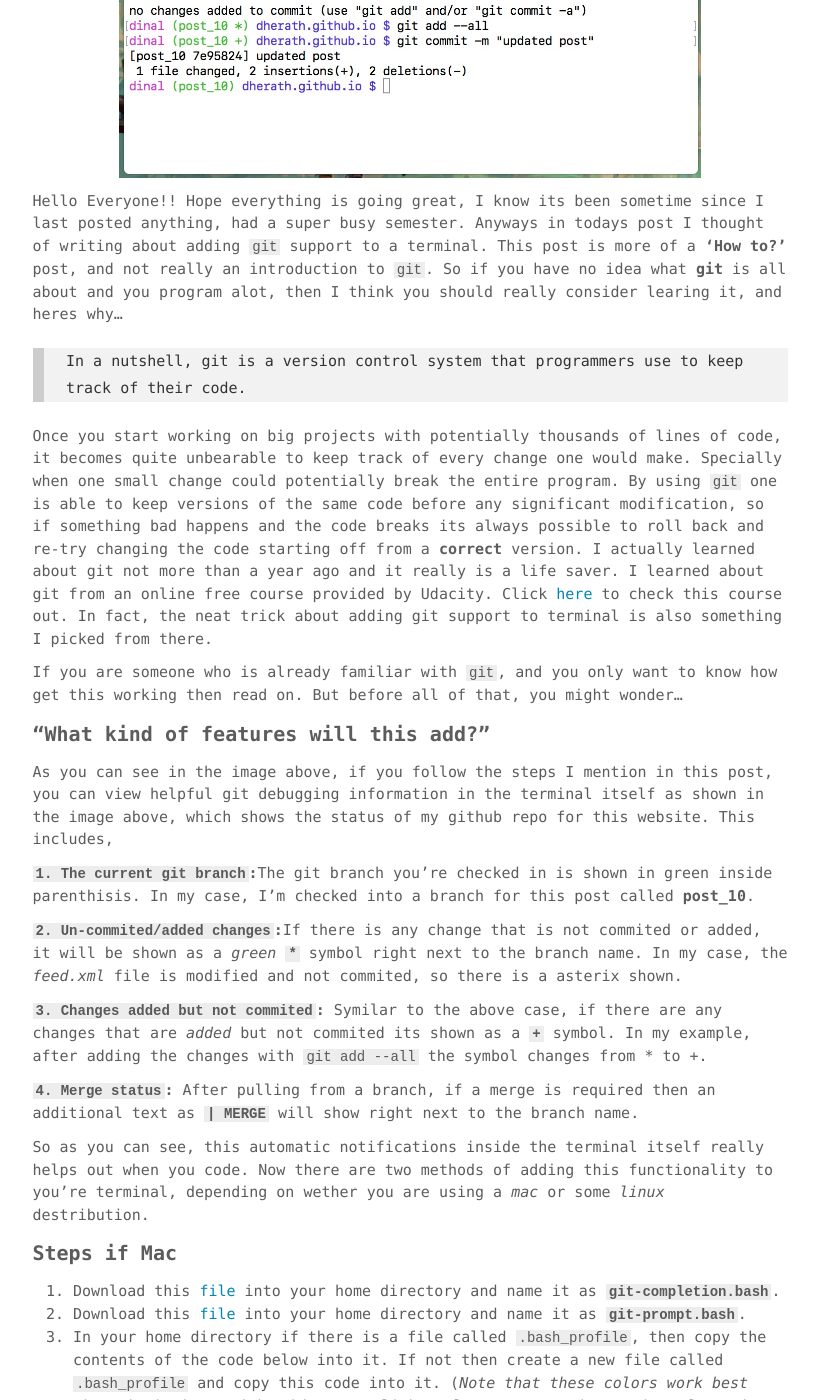
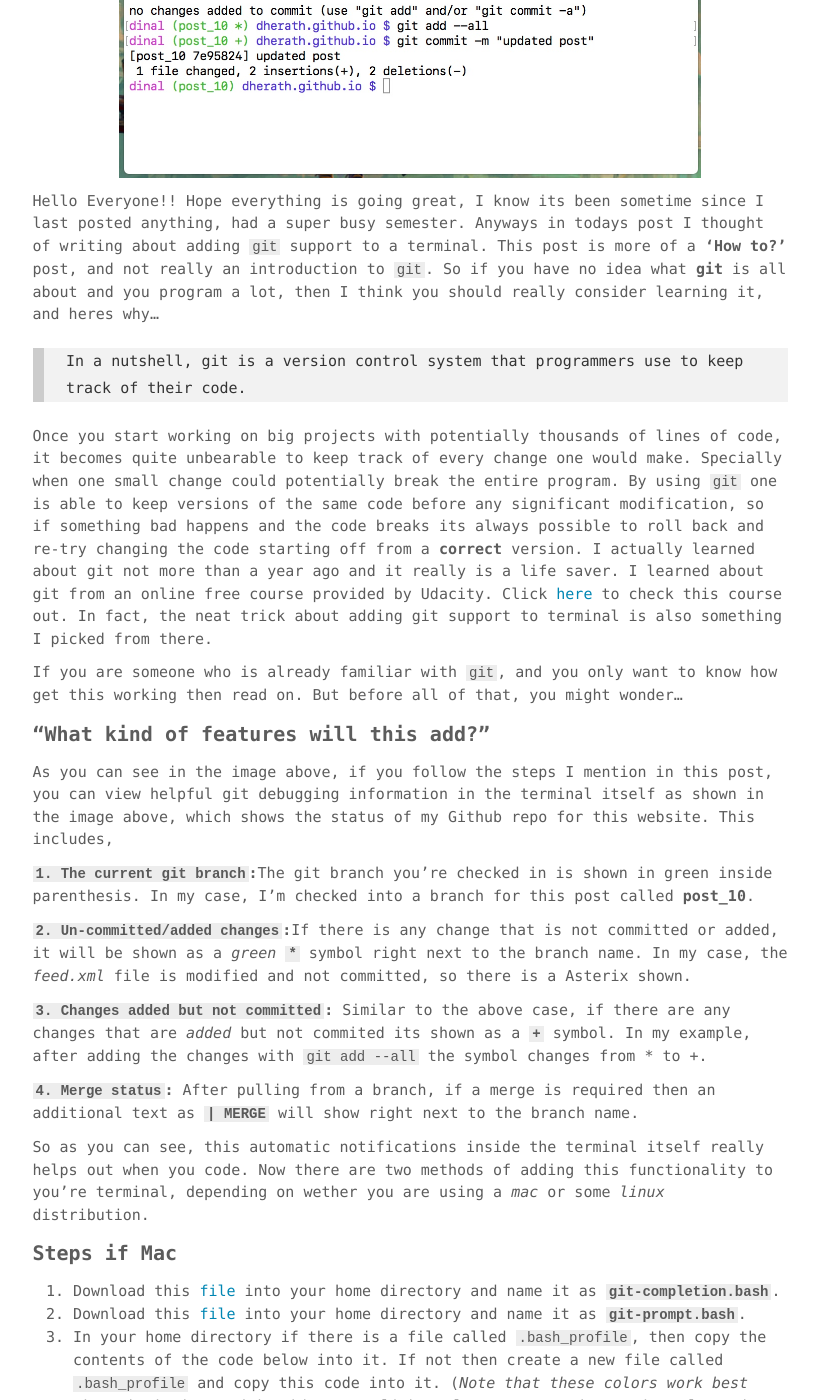
Before and after one commit to dherath/dherath.github.io, a Jekyll site: the page built from _posts/2018-12-23-git-support.md, in a window 1280 px wide and 1400 px high, scrolled down 454 px. Shown: the whole window, without its empty margins (230-1049 px from the left). Built offline with Jekyll 4.4.1, drawn with Linux system fonts in a browser that asks for light colours; some of the changed text lies outside the part shown.

Commit message:
updated and fixed typos

```diff
--- a/_posts/2018-12-23-git-support.md
+++ b/_posts/2018-12-23-git-support.md
@@ -1,6 +1,6 @@
 ---
 layout: post
-title: "Adding git support to terminal"
+title: "Adding git support to Terminal"
 comments: false
 description: "post 10"
 keywords: "git, github, terminal, support"
@@ -8,7 +8,7 @@ keywords: "git, github, terminal, support"
 
 ![github_helper]({{site.url}}/material/2018/post_10/github_helper.jpeg?raw=true){:height="400px"}
 
-Hello Everyone!! Hope everything is going great, I know its been sometime since I last posted anything, had a super busy semester. Anyways in todays post I thought of writing about adding `git` support to a terminal. This post is more of a **'How to?'** post, and not really an introduction to `git`. So if you have no idea what **git** is all about and you program alot, then I think you should really consider learing it, and heres why...
+Hello Everyone!! Hope everything is going great, I know its been sometime since I last posted anything, had a super busy semester. Anyways in todays post I thought of writing about adding `git` support to a terminal. This post is more of a **'How to?'** post, and not really an introduction to `git`. So if you have no idea what **git** is all about and you program a lot, then I think you should really consider learning it, and heres why...
 
 >
 In a nutshell, git is a version control system that programmers use to keep track of their code.
@@ -19,19 +19,19 @@ If you are someone who is already familiar with `git`, and you only want to know
 
 #### "What kind of features will this add?"
 
-As you can see in the image above, if you follow the steps I mention in this post, you can view helpful git debugging information in the terminal itself as shown in the image above, which shows the status of my github repo for this website. This includes,
+As you can see in the image above, if you follow the steps I mention in this post, you can view helpful git debugging information in the terminal itself as shown in the image above, which shows the status of my Github repo for this website. This includes,
 
-**`1. The current git branch`:**The git branch you're checked in is shown in green inside parenthisis. In my case, I'm checked into a branch for this post called **post_10**.
+**`1. The current git branch`:**The git branch you're checked in is shown in green inside parenthesis. In my case, I'm checked into a branch for this post called **post_10**.
 
-**`2. Un-commited/added changes`:**If there is any change that is not commited or added, it will be shown as a _green_ **`*`** symbol right next to the branch name. In my case, the _feed.xml_ file is modified and not commited, so there is a asterix shown.
+**`2. Un-committed/added changes`:**If there is any change that is not committed or added, it will be shown as a _green_ **`*`** symbol right next to the branch name. In my case, the _feed.xml_ file is modified and not committed, so there is a Asterix shown.
 
-**`3. Changes added but not commited`:**
-Symilar to the above case, if there are any changes that are _added_ but not commited its shown as a **`+`** symbol. In my example, after adding the changes with `git add --all` the symbol changes from * to +.
+**`3. Changes added but not committed`:**
+Similar to the above case, if there are any changes that are _added_ but not commited its shown as a **`+`** symbol. In my example, after adding the changes with `git add --all` the symbol changes from * to +.
 
 **`4. Merge status`:**
 After pulling from a branch, if a merge is required then an additional text as **`| MERGE`** will show right next to the branch name.
 
-So as you can see, this automatic notifications inside the terminal itself really helps out when you code. Now there are two methods of adding this functionality to you're terminal, depending on wether you are using a _mac_ or some _linux_ destribution.
+So as you can see, this automatic notifications inside the terminal itself really helps out when you code. Now there are two methods of adding this functionality to you're terminal, depending on wether you are using a _mac_ or some _linux_ distribution.
 
 #### Steps if Mac
 
@@ -57,7 +57,7 @@ export PS1="$purple\u$green\$(__git_ps1)$blue \W $ $reset"
 
 #### Steps if Linux Destribution
 
-+ If you are working on a linux destribution, then there is only one change that is required. First of all follow steps 1 and 2 as is. Afterwards, copy the above code snippet (_after changing the color scheme if needed_) into a file called `.bashrc`(not _.bash_profile_).
++ If you are working on a linux distribution, then there is only one change that is required. First of all follow steps 1 and 2 as is. Afterwards, copy the above code snippet (_after changing the color scheme if needed_) into a file called `.bashrc`(not _.bash_profile_).
 
 After all these steps are complete, then restart a new terminal and this should start working. Hope this makes it easy when working with git repositories.
 
```
Also changed, not shown: _posts/2018-05-19-Linked-Lists.md (+1 -1 lines), 19 other files.
